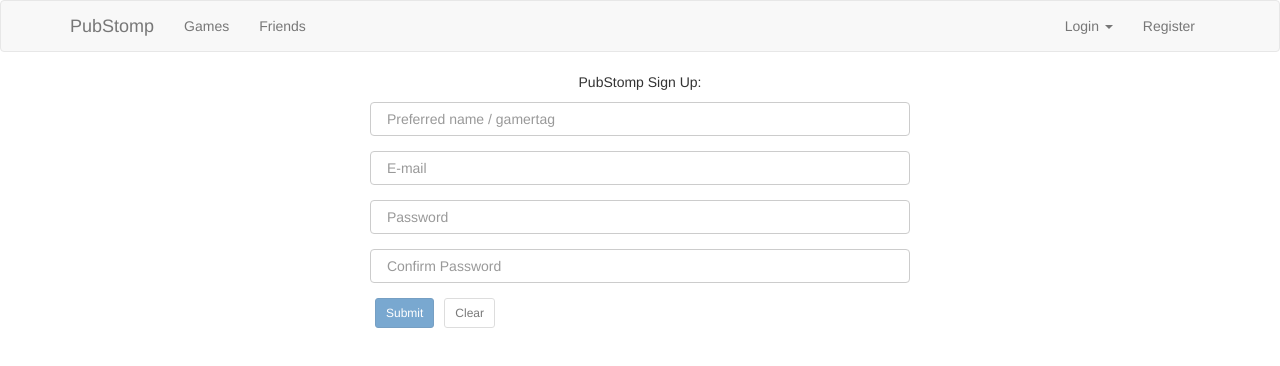
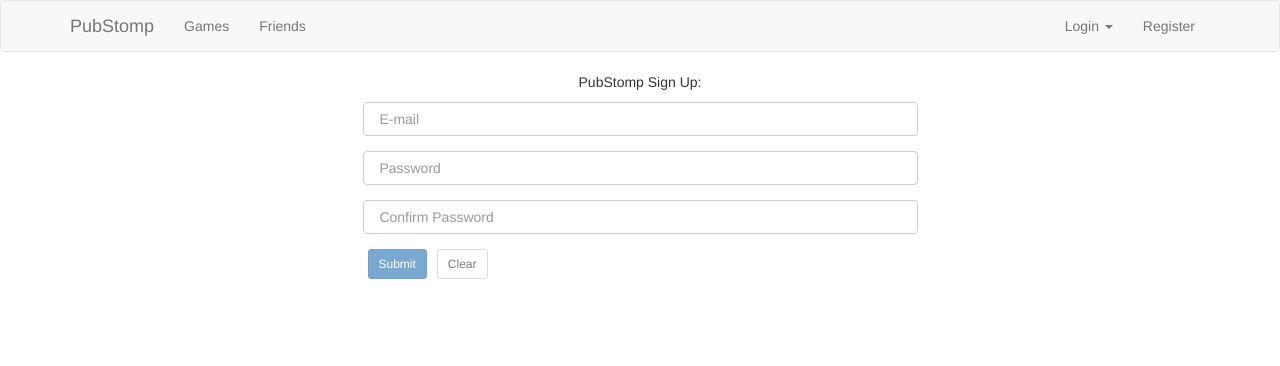
Before and after one commit to Franco84/pubstomp, a React (Create React App) app: page /signup in a window 1280 px wide. Shown: the top 366 px of the page. Built offline with nearby package versions, Linux system fonts and the light colour scheme.

Commit message:
navbar history

```diff
--- a/package.json
+++ b/package.json
@@ -4,6 +4,7 @@
   "private": true,
   "dependencies": {
     "axios": "^0.16.2",
+    "history": "^4.7.2",
     "lodash": "^4.17.4",
     "moment": "^2.18.1",
     "react": "^16.0.0",
--- a/src/components/App.js
+++ b/src/components/App.js
@@ -3,8 +3,9 @@
 class App extends Component {
   render() {
     return (
-      <div>Hi! <br />
-    </div>
+      <div>
+      <p>hi!</p>
+      </div>
     );
   }
 }
--- a/src/components/LoginForm.js
+++ b/src/components/LoginForm.js
@@ -26,14 +26,15 @@
   }
 
   onSubmit(values) {
+    this.props.login(values)
     this.props.history.push('/')
-    this.props.login(values)
   }
 
   render() {
-    const {handleSubmit, pristine, submitting} = this.props
+    const {handleSubmit, pristine, submitting, reset} = this.props
 
     return (
+      <div>
       <form>
         <Field
           placeholder=" E-mail"
@@ -49,6 +50,7 @@
         />
         <Button onClick={handleSubmit(this.onSubmit.bind(this))} disabled={pristine || submitting} type="submit" bsStyle="primary" bsSize="xsmall">Submit</Button>
       </form>
+    </div>
 
     );
   }
--- a/src/components/Navigation.js
+++ b/src/components/Navigation.js
@@ -39,7 +39,7 @@
           <Nav pullRight>
             <NavDropdown title="Login" className="no-border" id="basic-nav-dropdown" open={this.state.menuOpen} onToggle={val => this.dropdownToggle(val)}>
               <MenuItem onClick={() => this.menuItemClickedThatShouldntCloseDropdown()} className="default-cursor no-hover" key={4}>
-                <LoginForm />
+                <LoginForm history={this.props.history} />
               </MenuItem>
             </NavDropdown>
             <NavItem eventKey={5}><Link to="/signup" className="clean-link">Register</Link></NavItem>
--- a/src/components/Signup.js
+++ b/src/components/Signup.js
@@ -8,10 +8,12 @@
 
     return (
       <Grid>
-        <Col xs={10} xsOffset={1} sm={6} smOffset={3}>
-          <p className="text-center">PubStomp Sign Up:</p>
-          <SignupForm />
-        </Col>
+        <Row>
+          <Col xs={10} xsOffset={1} sm={6} smOffset={3}>
+            <p className="text-center">PubStomp Sign Up:</p>
+            <SignupForm history={this.props.history} />
+          </Col>
+        </Row>
       </Grid>
     );
   }
--- a/src/components/SignupForm.js
+++ b/src/components/SignupForm.js
@@ -26,8 +26,8 @@
   }
 
   onSubmit(values) {
+    this.props.signup(values)
     this.props.history.push('/')
-    this.props.signup(values)
   }
 
   render() {
@@ -35,12 +35,6 @@
 
     return (
       <form>
-        <Field
-          placeholder=" Preferred name / gamertag"
-          name="name"
-          type="text"
-          component={this.renderField}
-        />
         <Field
           placeholder=" E-mail"
           name="email"
--- a/src/index.js
+++ b/src/index.js
@@ -4,22 +4,23 @@
 import { createStore, applyMiddleware } from 'redux';
 import ReduxPromise from 'redux-promise';
 import {Route, BrowserRouter, Switch} from 'react-router-dom'
-
+import Navigation from './components/Navigation'
 import App from './components/App';
-import Navigation from './components/Navigation'
 import Signup from './components/Signup'
 import reducers from './reducers';
+import createHistory from 'history/createBrowserHistory'
 
+const history = createHistory()
 const createStoreWithMiddleware = applyMiddleware(ReduxPromise)(createStore);
 
 ReactDOM.render(
   <Provider store={createStoreWithMiddleware(reducers)}>
-    <BrowserRouter>
+    <BrowserRouter history={history} >
       <div>
-        <Navigation />
+        <Navigation history={history} />
         <Switch>
+          <Route exact path="/" component={App} />
           <Route path="/signup" component={Signup} />
-          <Route path="/" component={App} />
         </Switch>
       </div>
     </BrowserRouter>
--- a/src/reducers/user-reducer.js
+++ b/src/reducers/user-reducer.js
@@ -2,7 +2,7 @@
 export default (state=[], action) => {
   switch (action.type) {
     case 'SIGNUP':
-      return action.payload.data.jwt
+      return action.payload
     case 'LOGIN':
       return action.payload
     case 'LOGOUT_USER':
```
